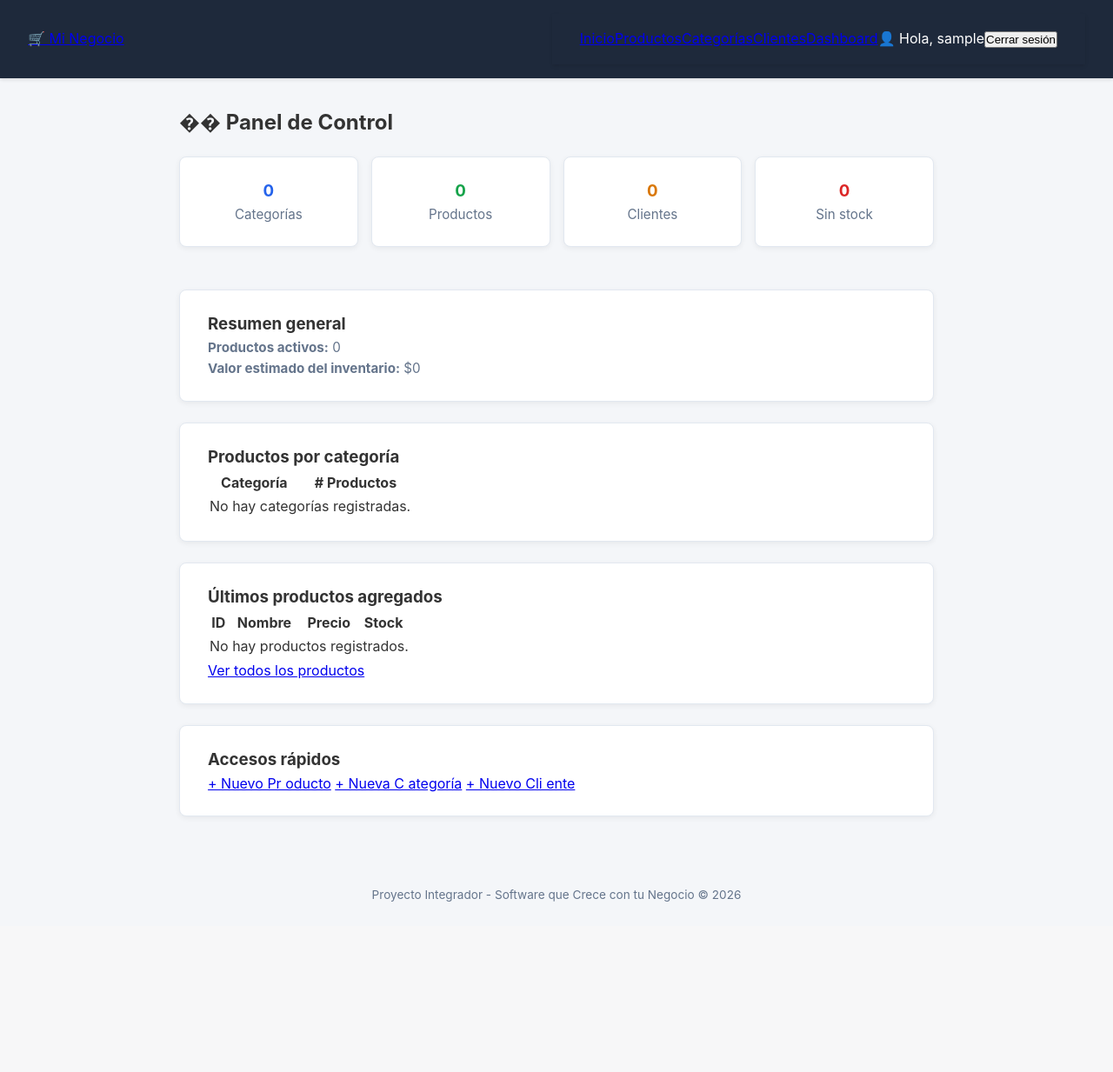
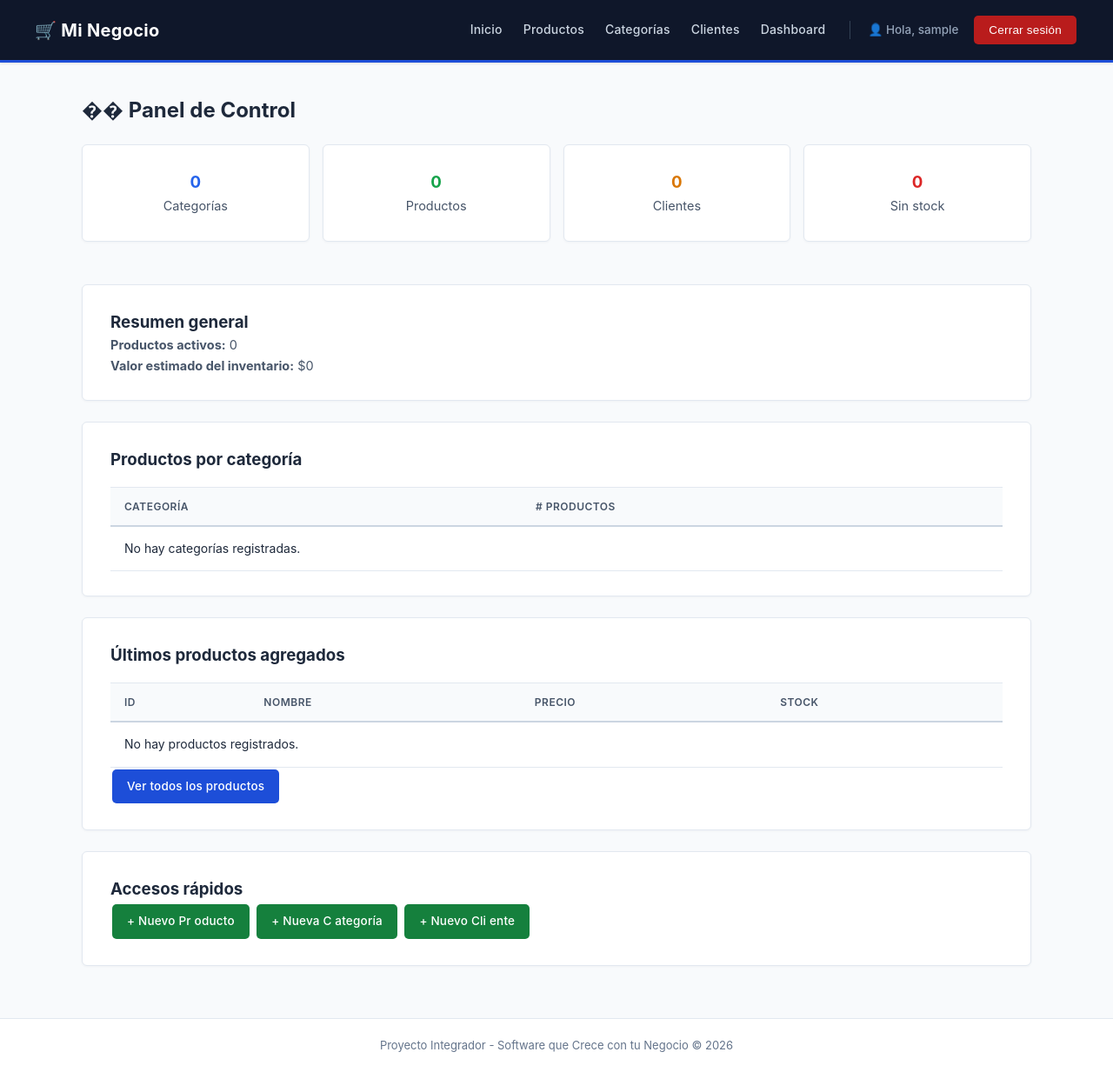
Before and after one commit to lajr100507hmcgnca6-svg/mi-negocio-en-Django, a Django app: page /dashboard/ in a window 1280 px wide. Shown: the whole page at 87% size. Before the commit the page ends 1037 px from the top, so only its background shows below. Run offline with Django 5.2, Linux system fonts and the light colour scheme; the visitor is signed in with stand-in values (Sample User, id 1); data that the repository does not hold is empty.

Commit message:
Update styles.css

```diff
--- a/static/css/styles.css
+++ b/static/css/styles.css
@@ -1,109 +1,295 @@
-/* Estilos generales y reseteo básico */
+/* =========================================================
+   HOJA DE ESTILOS EJECUTIVA - MI NEGOCIO
+   ========================================================= */
+
+/* Reseteo y tipografía formal */
 * {
-    box-sizing: border-box;
     margin: 0;
     padding: 0;
+    box-sizing: border-box;
 }
 
 body {
-    font-family: -apple-system, BlinkMacSystemFont, "Segoe UI", Roboto, Helvetica, Arial, sans-serif;
-    background-color: #f4f6f9; /* Fondo gris muy claro */
-    color: #333333;
+    font-family: "Inter", -apple-system, BlinkMacSystemFont, "Segoe UI", Roboto, Helvetica, Arial, sans-serif;
+    background-color: #f8fafc; /* Gris perla limpio */
+    color: #1e293b; /* Gris carbón para lectura cómoda */
     line-height: 1.6;
     display: flex;
     flex-direction: column;
     min-height: 100vh;
+    -webkit-font-smoothing: antialiased;
 }
 
-/* Barra de navegación superior */
-header, nav {
-    background-color: #1e293b; /* Azul marino oscuro / pizarra */
+/* =========================================================
+   BARRA DE NAVEGACIÓN SUPERIOR
+   ========================================================= */
+header.site-header {
+    background-color: #0f172a; /* Azul medianoche corporativo */
     color: #ffffff;
-    padding: 1rem 2rem;
+    padding: 16px 40px;
     display: flex;
     justify-content: space-between;
     align-items: center;
-    box-shadow: 0 2px 4px rgba(0, 0, 0, 0.1);
+    border-bottom: 3px solid #1d4ed8; /* Línea de acento institucional */
+    box-shadow: 0 1px 3px rgba(0, 0, 0, 0.12);
 }
 
-/* Logo o título principal en la barra */
-.navbar-brand, header h1, nav .logo {
-    font-size: 1.25rem;
+header.site-header .logo {
+    font-size: 20px;
     font-weight: 700;
     color: #ffffff;
     text-decoration: none;
+    letter-spacing: 0.3px;
     display: flex;
     align-items: center;
-    gap: 0.5rem;
+    gap: 8px;
 }
 
-/* Enlaces de navegación */
-.nav-links, nav ul {
-    list-style: none;
+header.site-header nav {
     display: flex;
-    gap: 1.5rem;
     align-items: center;
 }
 
-.nav-links a, nav ul li a {
-    color: #e2e8f0;
+header.site-header nav a {
+    color: #cbd5e1;
     text-decoration: none;
-    font-size: 0.95rem;
+    margin-left: 24px;
     font-weight: 500;
+    font-size: 14px;
+    letter-spacing: 0.2px;
     transition: color 0.2s ease;
 }
 
-.nav-links a:hover, nav ul li a:hover {
+header.site-header nav a:hover {
     color: #ffffff;
 }
 
-/* Contenedor principal centrado */
-main, .container {
+.user-greeting {
+    color: #94a3b8;
+    margin-left: 28px;
+    padding-left: 20px;
+    border-left: 1px solid #334155; /* Separador vertical sutil */
+    font-size: 13.5px;
+    font-weight: 500;
+}
+
+.logout-form {
+    display: inline-block;
+    margin-left: 16px;
+}
+
+/* =========================================================
+   CONTENEDOR Y TARJETAS DE CONTENIDO
+   ========================================================= */
+.container {
     width: 100%;
-    max-width: 900px;
-    margin: 2rem auto;
-    padding: 0 1rem;
+    max-width: 1140px;
+    margin: 36px auto;
+    padding: 0 24px;
     flex: 1;
 }
 
-/* Tarjetas de contenido (Bienvenido, Categorías, Productos) */
-.card, section {
+.card {
     background-color: #ffffff;
-    border-radius: 8px;
-    padding: 1.5rem 2rem;
-    margin-bottom: 1.5rem;
-    box-shadow: 0 2px 6px rgba(0, 0, 0, 0.06);
+    border-radius: 6px; /* Esquinas más sobrias */
+    padding: 28px 32px;
     border: 1px solid #e2e8f0;
+    box-shadow: 0 1px 3px rgba(15, 23, 42, 0.04);
+    margin-bottom: 24px;
 }
 
-.card h1, .card h2, section h1, section h2 {
-    color: #1e293b;
-    font-size: 1.35rem;
-    margin-bottom: 0.5rem;
+.card h1, .card h2 {
+    color: #0f172a;
+    font-size: 20px;
+    font-weight: 600;
+    letter-spacing: -0.2px;
+    padding-bottom: 12px;
+    margin-bottom: 16px;
+    border-bottom: 1px solid #f1f5f9; /* Línea divisoria formal */
 }
 
-.card p, section p {
-    color: #64748b;
-    font-size: 0.95rem;
+.card p {
+    color: #475569;
+    font-size: 14.5px;
 }
 
-/* Listas dentro de las tarjetas */
-.card ul, section ul {
-    margin-top: 0.75rem;
-    padding-left: 1.25rem;
+.card ul {
+    margin-top: 12px;
+    padding-left: 20px;
 }
 
-.card li, section li {
+.card li {
     color: #334155;
-    margin-bottom: 0.35rem;
-    font-size: 0.95rem;
+    margin-bottom: 8px;
+    font-size: 14.5px;
 }
 
-/* Pie de página */
-footer {
+/* =========================================================
+   BOTONES SOBRIOS Y PROFESIONALES
+   ========================================================= */
+.btn {
+    display: inline-flex;
+    align-items: center;
+    justify-content: center;
+    padding: 8px 16px;
+    border-radius: 5px;
+    text-decoration: none;
+    color: #ffffff;
+    font-weight: 500;
+    font-size: 13.5px;
+    letter-spacing: 0.2px;
+    border: 1px solid transparent;
+    cursor: pointer;
+    margin: 2px;
+    transition: background-color 0.2s ease, box-shadow 0.2s ease;
+}
+
+.btn-primary {
+    background-color: #1d4ed8;
+}
+.btn-primary:hover {
+    background-color: #1e40af;
+}
+
+.btn-success {
+    background-color: #15803d;
+}
+.btn-success:hover {
+    background-color: #166534;
+}
+
+.btn-danger {
+    background-color: #b91c1c;
+}
+.btn-danger:hover {
+    background-color: #991b1b;
+}
+
+.btn-warning {
+    background-color: #b45309;
+}
+.btn-warning:hover {
+    background-color: #92400e;
+}
+
+.btn-secondary {
+    background-color: #475569;
+}
+.btn-secondary:hover {
+    background-color: #334155;
+}
+
+/* =========================================================
+   TABLAS DE DATOS EMPRESARIALES
+   ========================================================= */
+table {
+    width: 100%;
+    border-collapse: collapse;
+    margin-top: 16px;
+    font-size: 14px;
+}
+
+th {
+    background-color: #f8fafc;
+    color: #475569;
+    font-weight: 600;
+    text-transform: uppercase;
+    font-size: 12px;
+    letter-spacing: 0.5px;
+    padding: 12px 16px;
+    text-align: left;
+    border-top: 1px solid #e2e8f0;
+    border-bottom: 2px solid #cbd5e1;
+}
+
+td {
+    padding: 14px 16px;
+    text-align: left;
+    color: #1e293b;
+    border-bottom: 1px solid #e2e8f0;
+}
+
+tbody tr:hover {
+    background-color: #f8fafc; /* Resaltado sutil al pasar el mouse */
+}
+
+/* =========================================================
+   FORMULARIOS DE DJANGO
+   ========================================================= */
+form p {
+    margin-bottom: 16px;
+}
+
+label {
+    display: block;
+    font-weight: 600;
+    font-size: 13.5px;
+    color: #334155;
+    margin-bottom: 6px;
+}
+
+input[type="text"],
+input[type="number"],
+input[type="email"],
+input[type="password"],
+select,
+textarea {
+    width: 100%;
+    padding: 10px 12px;
+    border: 1px solid #cbd5e1;
+    border-radius: 5px;
+    font-size: 14px;
+    color: #0f172a;
+    background-color: #ffffff;
+    transition: border-color 0.2s ease, box-shadow 0.2s ease;
+}
+
+input:focus,
+select:focus,
+textarea:focus {
+    outline: none;
+    border-color: #1d4ed8;
+    box-shadow: 0 0 0 3px rgba(29, 78, 216, 0.12);
+}
+
+/* =========================================================
+   ALERTAS Y MENSAJES DEL SISTEMA
+   ========================================================= */
+.messages {
+    list-style: none;
+    margin-bottom: 20px;
+}
+
+.messages li {
+    padding: 12px 16px;
+    border-radius: 5px;
+    margin-bottom: 10px;
+    font-size: 14px;
+    font-weight: 500;
+    border-left: 4px solid;
+}
+
+.messages .success {
+    background-color: #f0fdf4;
+    color: #166534;
+    border-color: #15803d;
+}
+
+.messages .error {
+    background-color: #fef2f2;
+    color: #991b1b;
+    border-color: #b91c1c;
+}
+
+/* =========================================================
+   PIE DE PÁGINA INSTITUCIONAL
+   ========================================================= */
+footer.site-footer {
+    background-color: #ffffff;
+    border-top: 1px solid #e2e8f0;
     text-align: center;
-    padding: 1.5rem;
+    padding: 20px;
     color: #64748b;
-    font-size: 0.85rem;
+    font-size: 13px;
     margin-top: auto;
 }
```
